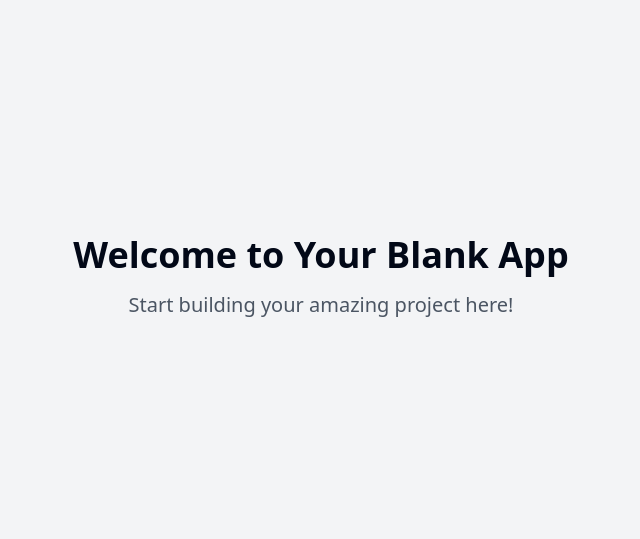
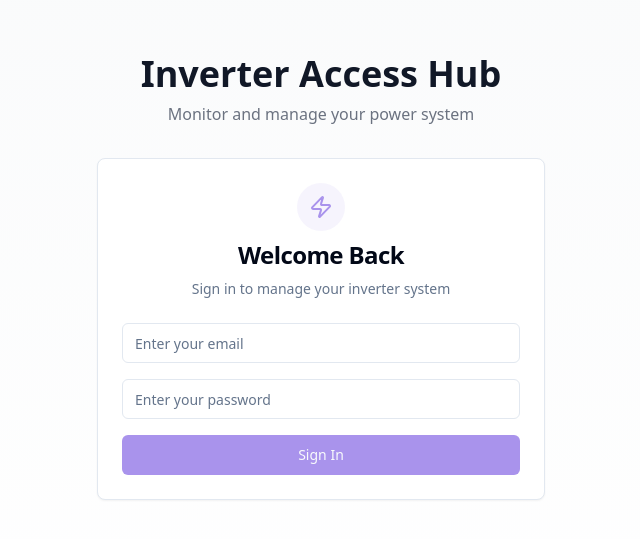
Before and after one commit to Envislon1/inverter-access-hub, a React (Vite) app: page / in a window 1280 px wide. Shown: the part 123-662 px from the top of the page, without its empty margins (319-959 px from the left). Built offline with nearby package versions, Linux system fonts and the light colour scheme.

Commit message:
feat: Create IoT app with sign-in page

```diff
--- /dev/null
+++ b/src/components/SignInForm.tsx
@@ -0,0 +1,55 @@
+
+import { useState } from "react";
+import { Button } from "@/components/ui/button";
+import { Input } from "@/components/ui/input";
+import { Card, CardContent, CardDescription, CardHeader, CardTitle } from "@/components/ui/card";
+import { Zap } from "lucide-react";
+
+export const SignInForm = () => {
+  const [email, setEmail] = useState("");
+  const [password, setPassword] = useState("");
+
+  const handleSubmit = (e: React.FormEvent) => {
+    e.preventDefault();
+    // Sign in logic will be implemented later
+  };
+
+  return (
+    <Card className="w-full max-w-md mx-auto">
+      <CardHeader className="space-y-2 text-center">
+        <div className="w-12 h-12 mx-auto bg-primary/10 text-primary flex items-center justify-center rounded-full">
+          <Zap className="w-6 h-6" />
+        </div>
+        <CardTitle className="text-2xl font-semibold">Welcome Back</CardTitle>
+        <CardDescription>Sign in to manage your inverter system</CardDescription>
+      </CardHeader>
+      <CardContent>
+        <form onSubmit={handleSubmit} className="space-y-4">
+          <div className="space-y-2">
+            <Input
+              type="email"
+              placeholder="Enter your email"
+              value={email}
+              onChange={(e) => setEmail(e.target.value)}
+              className="w-full"
+              required
+            />
+          </div>
+          <div className="space-y-2">
+            <Input
+              type="password"
+              placeholder="Enter your password"
+              value={password}
+              onChange={(e) => setPassword(e.target.value)}
+              className="w-full"
+              required
+            />
+          </div>
+          <Button type="submit" className="w-full bg-primary hover:bg-primary/90">
+            Sign In
+          </Button>
+        </form>
+      </CardContent>
+    </Card>
+  );
+};
--- a/src/index.css
+++ b/src/index.css
@@ -13,7 +13,7 @@
     --popover: 0 0% 100%;
     --popover-foreground: 222.2 84% 4.9%;
 
-    --primary: 222.2 47.4% 11.2%;
+    --primary: 255 70% 75%;
     --primary-foreground: 210 40% 98%;
 
     --secondary: 210 40% 96.1%;
--- a/src/pages/Index.tsx
+++ b/src/pages/Index.tsx
@@ -1,11 +1,15 @@
-// Update this page (the content is just a fallback if you fail to update the page)
+
+import { SignInForm } from "@/components/SignInForm";
 
 const Index = () => {
   return (
-    <div className="min-h-screen flex items-center justify-center bg-gray-100">
-      <div className="text-center">
-        <h1 className="text-4xl font-bold mb-4">Welcome to Your Blank App</h1>
-        <p className="text-xl text-gray-600">Start building your amazing project here!</p>
+    <div className="min-h-screen bg-gradient-to-b from-gray-50 to-white flex flex-col items-center justify-center p-4">
+      <div className="w-full max-w-lg mx-auto space-y-8">
+        <div className="text-center space-y-2">
+          <h1 className="text-4xl font-bold text-gray-900">Inverter Access Hub</h1>
+          <p className="text-gray-500">Monitor and manage your power system</p>
+        </div>
+        <SignInForm />
       </div>
     </div>
   );
```
